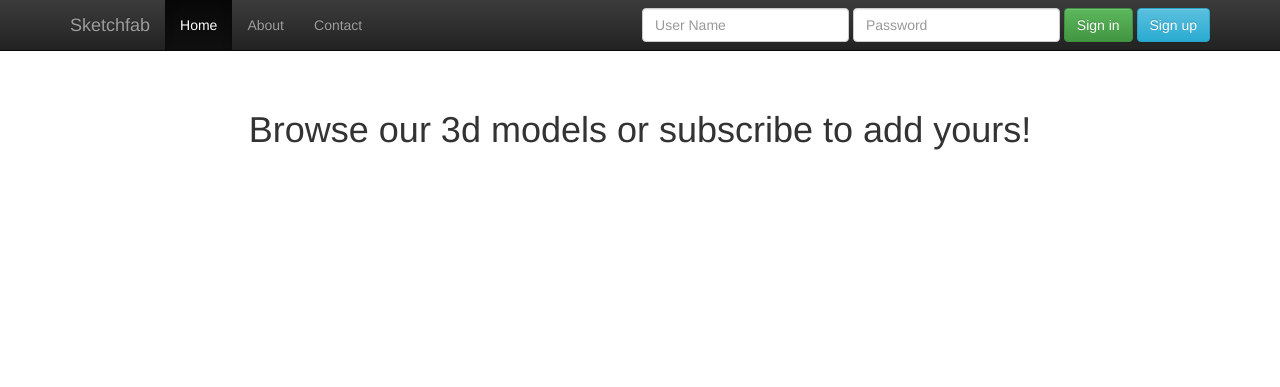
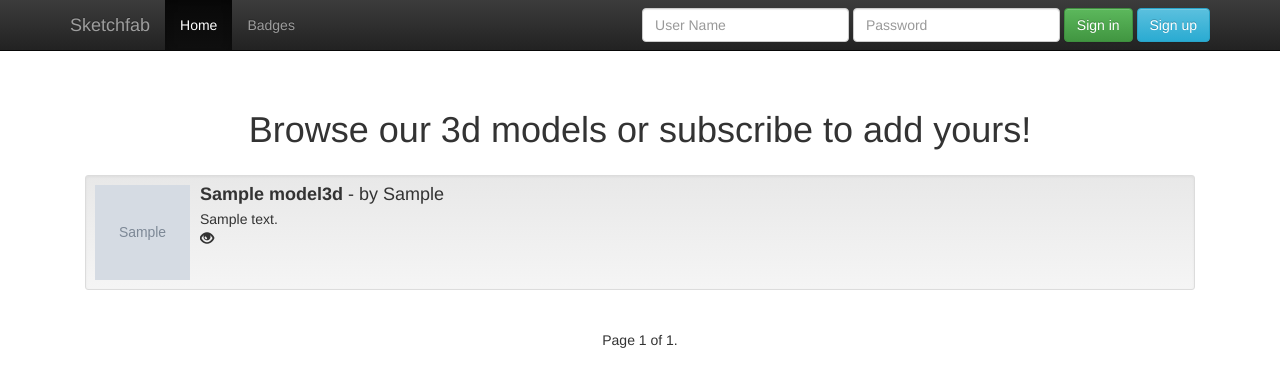
Before and after one commit to jisson/sketchfab_backend_test, a Django app: page / in a window 1280 px wide. Shown: the top 387 px of the page. Run offline with Django 3.2, Linux system fonts and the light colour scheme; tables that the repository leaves empty hold one stand-in row (values such as "Sample post"); grey boxes marked "Sample" are stand-in pictures; parts of the project's set-up code (start-up, migrations or seed data) failed here and were passed over; some libraries are stand-ins or nearby versions.

Commit message:
Updated views and templates. Updated Model3d

```diff
--- a/sketchfab/models.py
+++ b/sketchfab/models.py
@@ -20,10 +20,12 @@
     """
     Represents a 3d Model in Sketchfab.
     """
-    user = models.ForeignKey(User, related_name='model3ds')   # TODO: can't use '3d_models' as related_name
+    user = models.ForeignKey(User, related_name='model3ds')
 
     name = models.CharField(max_length=100)
     slug = models.SlugField(max_length=100, db_index=True, unique=True)
+
+    description = models.TextField(blank=True)
 
     picture = models.ImageField(upload_to=get_picture_file_path, null=True, blank=True)
 
--- /dev/null
+++ b/sketchfab/services.py
@@ -0,0 +1,31 @@
+from django.shortcuts import get_object_or_404
+from hitcount.models import HitCount
+from hitcount.views import HitCountMixin
+
+import logging
+
+__author__ = 'Pierre Rodier | pierre@buffactory.com'
+
+logger = logging.getLogger('sketchfab')
+
+
+def get_model_with_hit_count(request, klass, *args, **kwargs):
+    """
+    Retrieve a model object from the database and update the HitCount related to that object.
+
+    :param request:     The request performed.
+    :param klass:       May be a Model, Manager, or QuerySet object.
+
+    All other passed arguments and keyword arguments are used in the get() query.
+
+    :raise Http404: That method is based on django.shortcuts.get_object_or_404 method. So a Http404 exception could
+    be raises if the object does not exist.
+
+    :return:    An object matching the query.
+    """
+
+    model = get_object_or_404(klass, *args, **kwargs)
+    hit_count = HitCount.objects.get_for_object(model)
+    hit_count_response = HitCountMixin.hit_count(request, hit_count)
+    logger.debug(hit_count_response)
+    return model
--- /dev/null
+++ b/sketchfab/signals.py
@@ -0,0 +1 @@
+__author__ = 'Pierre Rodier | pierre@buffactory.com'
--- a/sketchfab/static/sketchfab/css/style.css
+++ b/sketchfab/static/sketchfab/css/style.css
@@ -11,6 +11,10 @@
     padding-top: 15px;
 }
 
+.media {
+    text-align: left;
+}
+
 form legend {
   text-align: center;
 }
--- a/sketchfab/templates/sketchfab/components/model_3d.html
+++ b/sketchfab/templates/sketchfab/components/model_3d.html
@@ -1,11 +1,17 @@
-<div class="media">
-    <div class="media-left">
-        <a href="#">
-            <img class="media-object" src="..." alt="...">
-        </a>
-    </div>
-    <div class="media-body">
-        <h4 class="media-heading">Media heading</h4>
-        ...
+{% load staticfiles %}
+{% load hitcount_tags %}
+
+<div class="well well-sm">
+    <div class="media">
+        <div class="media-left">
+            <a href="{% url 'see_model3d' model3d.slug %}">
+                <img class="media-object" style="width: 95px; height: 95px" src="{% static model3d.picture.url %}" alt="{{ model3d.description }}">
+            </a>
+        </div>
+        <div class="media-body">
+            <h4 class="media-heading"><strong>{{ model3d.name }}</strong> - by {{ model3d.user.username | capfirst }}</h4>
+            {{ model3d.description | truncatechars:175 }}<br>
+            <span class="glyphicon glyphicon-eye-open" aria-hidden="true"></span> {% get_hit_count for model3d %}
+        </div>
     </div>
 </div>
--- a/sketchfab/templates/sketchfab/includes/_nav.html
+++ b/sketchfab/templates/sketchfab/includes/_nav.html
@@ -1,3 +1,5 @@
+{% load sketchfab_extras %}
+
 <nav class="navbar navbar-inverse navbar-fixed-top">
     <div class="container">
         <div class="navbar-header">
@@ -13,9 +15,8 @@
 
             {# Navigation #}
             <ul class="nav navbar-nav">
-                <li class="active"><a href="">Home</a></li>
-                <li><a href="#about">About</a></li>
-                <li><a href="#contact">Contact</a></li>
+                <li class="{% current 'index' %}"><a href="{% url 'index' %}">Home</a></li>
+                <li class="{% current 'badges' %}"><a href="{% url 'badges' %}">Badges</a></li>
             </ul>
 
             {# Login / Register #}
--- a/sketchfab/templates/sketchfab/index.html
+++ b/sketchfab/templates/sketchfab/index.html
@@ -1,20 +1,33 @@
 {% extends 'sketchfab/base_sketchfab.html' %}
-{% load badgify_tags %}
 
 {% block content %}
 
-    {#    {% badgify_badges as badges %}#}
-    {#    {% badgify_badges username="pierre" as badges %}#}
-    {#    {% badgify_badges user=user as badges %}#}
-    {##}
-    {#    {% for badge in badges %}#}
-    {#        {{ badge.name }}#}
-    {#    {% endfor %}#}
+    {% if user.is_authenticated %}
+        <h1>Browse our 3d models or upload yours!</h1>
+    {% else %}
+        <h1>Browse our 3d models or subscribe to add yours!</h1>
+    {% endif %}
 
-        {% if user.is_authenticated %}
-            <h1>Browse our 3d models or upload yours!</h1>
-        {% else %}
-            <h1>Browse our 3d models or subscribe to add yours!</h1>
+    <div style="padding-top: 15px">
+        {% for model3d in model3ds %}
+            {% include 'sketchfab/components/model_3d.html' with model3d=model3d %}
+        {% endfor %}
+    </div>
+
+    <div class="pagination">
+    <span class="step-links">
+        {% if model3ds.has_previous %}
+            <a href="?page={{ model3ds.previous_page_number }}">previous</a>
         {% endif %}
 
+        <span class="current">
+            Page {{ model3ds.number }} of {{ model3ds.paginator.num_pages }}.
+        </span>
+
+        {% if model3ds.has_next %}
+            <a href="?page={{ model3ds.next_page_number }}">next</a>
+        {% endif %}
+    </span>
+    </div>
+
 {% endblock %}
--- /dev/null
+++ b/sketchfab/templatetags/__init__.py
@@ -0,0 +1 @@
+__author__ = 'Pierre Rodier | pierre@buffactory.com'
--- /dev/null
+++ b/sketchfab/templatetags/sketchfab_extras.py
@@ -0,0 +1,34 @@
+from django import template
+from django.core import urlresolvers
+
+__author__ = 'Pierre Rodier | pierre@buffactory.com'
+
+register = template.Library()
+
+
+def current_url_equals(context, url_name, **kwargs):
+    resolved = False
+    try:
+        resolved = urlresolvers.resolve(context.get('request').path)
+    except:
+        pass
+    matches = resolved and resolved.url_name == url_name
+    if matches and kwargs:
+        for key in kwargs:
+            kwarg = kwargs.get(key)
+            resolved_kwarg = resolved.kwargs.get(key)
+
+            if kwarg:
+                # for the comparison of same type url arg d+ w+
+                kwarg = unicode(kwarg)
+
+            if not resolved_kwarg or kwarg != resolved_kwarg:
+                return False
+    return matches
+
+
+@register.simple_tag(takes_context=True)
+def current(context, url_name, return_value=' active', **kwargs):
+    matches = current_url_equals(context, url_name, **kwargs)
+
+    return return_value if matches else ''
--- a/sketchfab/urls.py
+++ b/sketchfab/urls.py
@@ -5,11 +5,14 @@
 from sketchfab.views import LoginView, LogoutView
 
 urlpatterns = patterns('sketchfab.views',
-                       url('^register/$', CreateView.as_view(
+                       url(r'^register/$', CreateView.as_view(
                            template_name='sketchfab/register.html',
                            form_class=UserCreationForm,
                            success_url='/'
                        ), name='register'),
-                       url('^login/', LoginView.as_view(), name='login'),
-                       url(r'logout/$', LogoutView.as_view(), name='logout')
+                       url(r'^login/$', LoginView.as_view(), name='login'),
+                       url(r'^logout/$', LogoutView.as_view(), name='logout'),
+
+                       url(r'^badges/$', 'badges', name='badges'),
+                       url(r'^model3d/(?P<slug>[\.\w-]+)/$', 'see_model3d', name='see_model3d')
                        )
--- a/sketchfab/views.py
+++ b/sketchfab/views.py
@@ -3,19 +3,16 @@
 from badgify.models import Badge
 from django.contrib.auth import logout as auth_logout, authenticate, login as auth_login
 from django.contrib.auth.models import User
-from django.http.response import HttpResponseRedirect, HttpResponse
+from django.core.paginator import Paginator, PageNotAnInteger, EmptyPage
 from django.shortcuts import render, get_object_or_404, redirect
-from hitcount.models import HitCount
-from hitcount.views import HitCountMixin
 from rest_framework import viewsets
 from rest_framework.decorators import detail_route
 from rest_framework.response import Response
 from django.views.generic import View
-from django.conf import settings
 from django.contrib import messages
 
-from sketchfab.forms import RegistrationForm
 from sketchfab.models import Model3d
+from sketchfab import services as sketchfab_services
 from sketchfab.serializers import UserSerializer, Model3dSerializer, BadgeSerializer
 
 logger = logging.getLogger('sketchfab')
@@ -83,18 +80,43 @@
     def retrieve(self, request, pk=None):
         queryset = Model3d.objects.all()
 
-        model3d = get_object_or_404(queryset, pk=pk)
-
-        hit_count = HitCount.objects.get_for_object(model3d)
-        hit_count_response = HitCountMixin.hit_count(request, hit_count)
-        logger.debug(hit_count_response)
+        model3d = sketchfab_services.get_model_with_hit_count(request, queryset, pk=pk)
 
         serializer = Model3dSerializer(model3d, context={'request': request})
         return Response(serializer.data)
 
 
+def badges(request):
+    return render(request, 'sketchfab/badges.html')
+
+
+def see_model3d(request, slug):
+    # model3d = get_object_or_404(Model3d, slug=slug)
+    #
+    # hit_count = HitCount.objects.get_for_object(model3d)
+    # hit_count_response = HitCountMixin.hit_count(request, hit_count)
+
+    model3d = sketchfab_services.get_model_with_hit_count(request, Model3d, slug=slug)
+
+    return render(request, 'sketchfab/model3ds.html', context={'model3d': model3d})
+
+
 def index(request):
-    return render(request, 'sketchfab/index.html')
+
+    model3d_list = Model3d.objects.all()
+    paginator = Paginator(model3d_list, 10)
+
+    page = request.GET.get('page')
+    try:
+        model3ds = paginator.page(page)
+    except PageNotAnInteger:
+        # If page is not an integer, deliver first page.
+        model3ds = paginator.page(1)
+    except EmptyPage:
+        # If page is out of range (e.g. 9999), deliver last page of results.
+        model3ds = paginator.page(paginator.num_pages)
+
+    return render(request, 'sketchfab/index.html', context={'model3ds': model3ds})
 
 
 class LoginView(View):
@@ -121,18 +143,3 @@
         auth_logout(request)
         messages.info(request, "You have been logged out.")
         return redirect('index')
-
-
-# def register(request):
-#
-#     if request.method == 'POST':
-#         registration_form = RegistrationForm(data=request.POST)
-#         if registration_form.is_valid():
-#             user = registration_form.save()
-#             user = authenticate(username=user.username, password=request.POST['password'])
-#             auth_login(request, user)
-#             return redirect('index')
-#     else:
-#         registration_form = RegistrationForm()
-#
-#     return render(request, 'sketchfab/register.html', {'registration_form': registration_form})
--- a/sketchfab_backend_test/settings.py
+++ b/sketchfab_backend_test/settings.py
@@ -149,6 +149,8 @@
 MEDIA_URL = '/media/'
 MEDIA_ROOT = 'public/media/'
 
+BADGE_IMAGE_UPLOAD_ROOT = 'public/media/badges/img'
+
 # Overriding tag for messages with ERROR level to use it in combination with Bootstrap.
 MESSAGE_TAGS = {
     messages.ERROR: 'danger'
```
Also changed, not shown: sketchfab/templates/sketchfab/badges.html (added, +14 -0 lines), sketchfab/templates/sketchfab/components/badge.html (added, +26 -0 lines), sketchfab/templates/sketchfab/model3ds.html (added, +21 -0 lines), sketchfab/migrations/0004_model3d_description.py (added).
